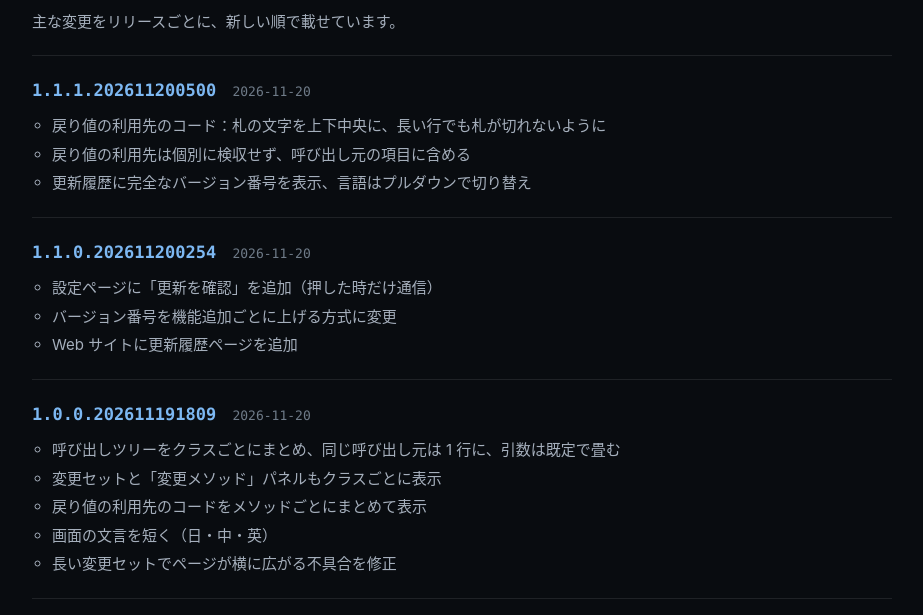
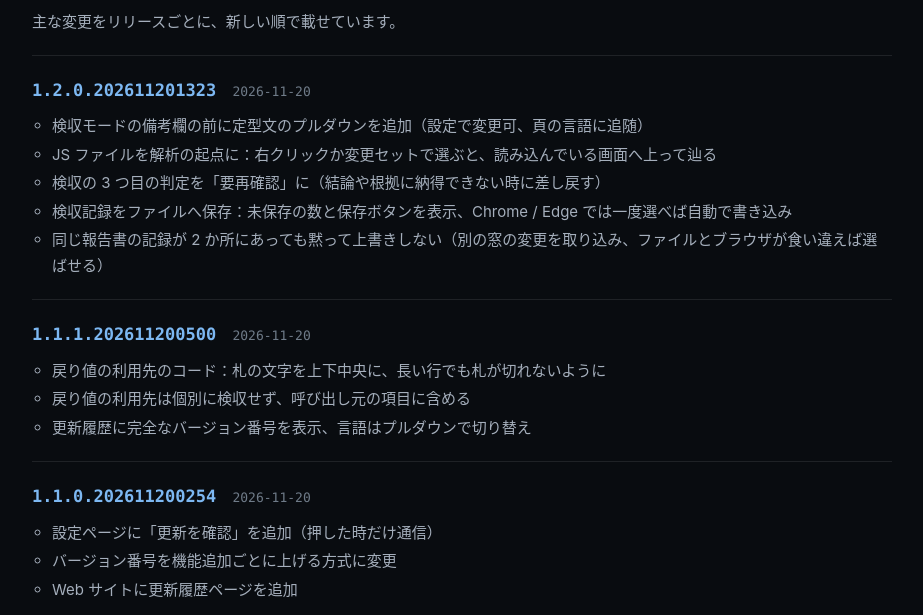
Before and after one commit to sunimori/sunimori-tools-site, a plain HTML site: page impact-analyzer/changelog/ja.html in a window 1280 px wide. Shown: the part 185-800 px from the top of the page, without its empty margins (178-1101 px from the left). Drawn offline with Linux system fonts and the light colour scheme.

Commit message:
Publish Java Impact Analyzer 1.2.0.202611201323
Co-Authored-By: Claude Fable 5.2 <noreply@anthropic.com>

```diff
--- a/impact-analyzer/changelog/ja.html
+++ b/impact-analyzer/changelog/ja.html
@@ -21,6 +21,11 @@
 <p class="lead">主な変更をリリースごとに、新しい順で載せています。</p>
 </section>
 <ol class="releases">
+<li class="release" id="v1.2.0">
+<h2><a href="#v1.2.0">1.2.0.202611201323</a></h2>
+<p class="date"><time datetime="2026-11-20">2026-11-20</time></p>
+<ul><li>検収モードの備考欄の前に定型文のプルダウンを追加（設定で変更可、頁の言語に追随）</li><li>JS ファイルを解析の起点に：右クリックか変更セットで選ぶと、読み込んでいる画面へ上って辿る</li><li>検収の 3 つ目の判定を「要再確認」に（結論や根拠に納得できない時に差し戻す）</li><li>検収記録をファイルへ保存：未保存の数と保存ボタンを表示、Chrome / Edge では一度選べば自動で書き込み</li><li>同じ報告書の記録が 2 か所にあっても黙って上書きしない（別の窓の変更を取り込み、ファイルとブラウザが食い違えば選ばせる）</li></ul>
+</li>
 <li class="release" id="v1.1.1">
 <h2><a href="#v1.1.1">1.1.1.202611200500</a></h2>
 <p class="date"><time datetime="2026-11-20">2026-11-20</time></p>
```
Also changed, not shown: impact-analyzer/changelog/en.html (+5 -0 lines), impact-analyzer/changelog/zh.html (+5 -0 lines), eclipse/impact-analyzer/version.txt, 10 other files.
